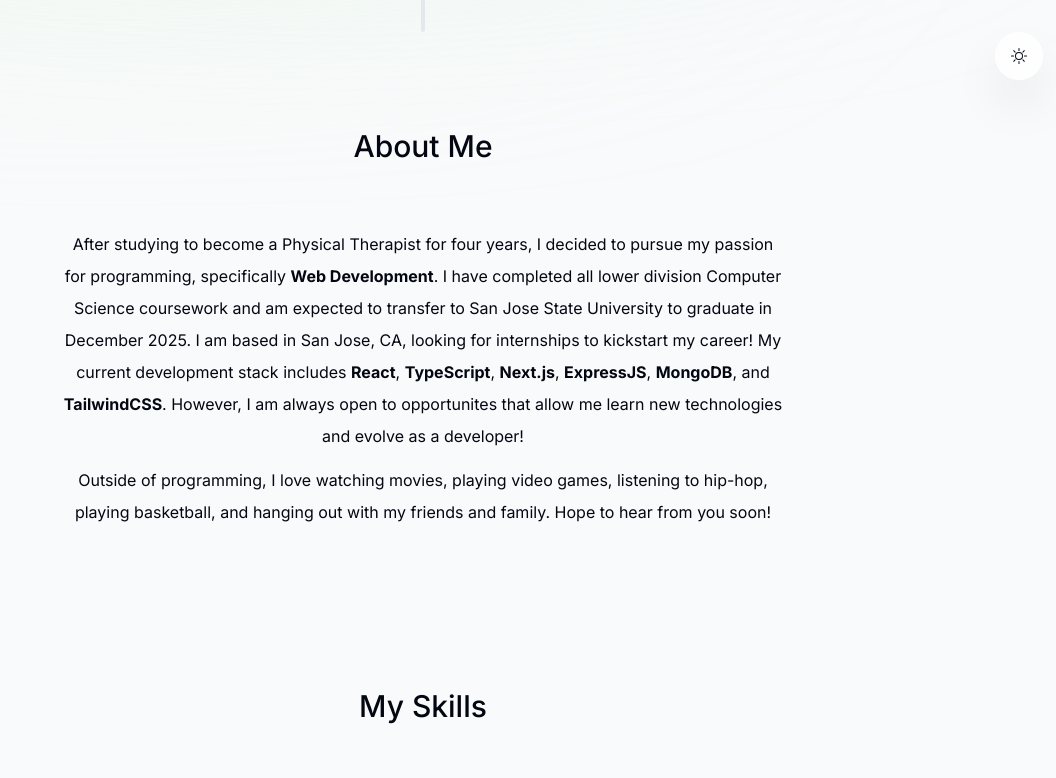
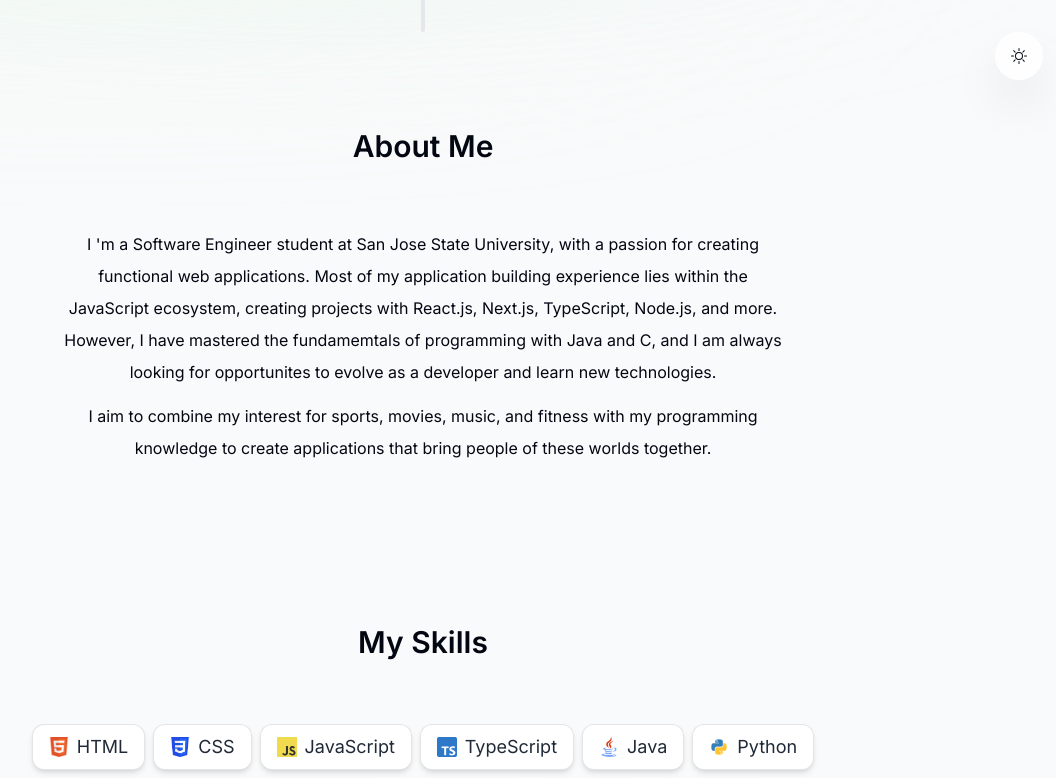
Before and after one commit to aross2010/portfolio, a Next.js app: page / in a window 1280 px wide. Shown: the part 700-1478 px from the top of the page, without its empty margins (217-1273 px from the left). Built offline with nearby package versions, Linux system fonts and the light colour scheme; no server answers.

Commit message:
update experience

```diff
--- a/components/about.tsx
+++ b/components/about.tsx
@@ -16,25 +16,18 @@ export default function About() {
     >
       <SectionHeading>About Me</SectionHeading>
       <p className="mb-3">
-        After studying to become a Physical Therapist for four years, I decided
-        to pursue my passion for programming, specifically{' '}
-        <span className="font-bold">Web Development</span>. I have completed all
-        lower division Computer Science coursework and am expected to transfer
-        to San Jose State University to graduate in December 2025. I am based in{' '}
-        San Jose, CA, looking for internships to kickstart my career! My current
-        development stack includes <span className="font-bold">React</span>,{' '}
-        <span className="font-bold">TypeScript</span>,{' '}
-        <span className="font-bold">Next.js</span>,{' '}
-        <span className="font-bold">ExpressJS</span>,{' '}
-        <span className="font-bold">MongoDB</span>, and{' '}
-        <span className="font-bold">TailwindCSS</span>. However, I am always
-        open to opportunites that allow me learn new technologies and evolve as
-        a developer!
+        I &apos;m a Software Engineer student at San Jose State University, with
+        a passion for creating functional web applications. Most of my
+        application building experience lies within the JavaScript ecosystem,
+        creating projects with React.js, Next.js, TypeScript, Node.js, and more.
+        However, I have mastered the fundamemtals of programming with Java and
+        C, and I am always looking for opportunites to evolve as a developer and
+        learn new technologies.
       </p>
       <p>
-        Outside of programming, I love watching movies, playing video games,
-        listening to hip-hop, playing basketball, and hanging out with my
-        friends and family. Hope to hear from you soon!
+        I aim to combine my interest for sports, movies, music, and fitness with
+        my programming knowledge to create applications that bring people of
+        these worlds together.
       </p>
     </motion.section>
   )
--- a/components/experience.tsx
+++ b/components/experience.tsx
@@ -13,7 +13,7 @@ import { useSectionInView } from '@/lib/hooks'
 import { useTheme } from '@/context/theme-context'
 
 export default function Experience() {
-  const { ref } = useSectionInView('Experience')
+  const { ref } = useSectionInView('Experience', 0.25)
   const { ref: ref2, inView } = useInView({
     triggerOnce: true,
     threshold: 0.2,
--- a/components/section-heading.tsx
+++ b/components/section-heading.tsx
@@ -6,7 +6,7 @@ type SectionHeadingProps = {
 
 export default function SectionHeading({ children }: SectionHeadingProps) {
   return (
-    <h2 className="text-3xl font-medium capitalize mb-6 sm:mb-16 text-center">
+    <h2 className="text-3xl font-semibold capitalize mb-6 sm:mb-16 text-center">
       {children}
     </h2>
   )
```
